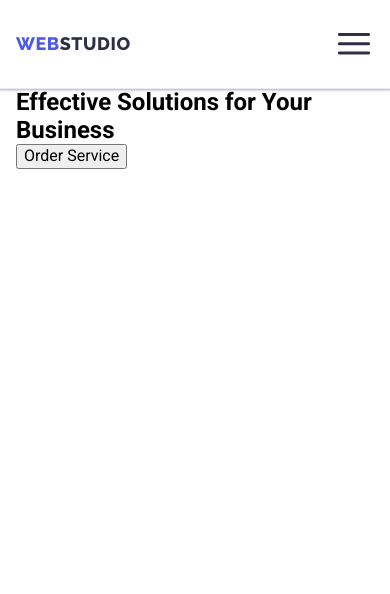
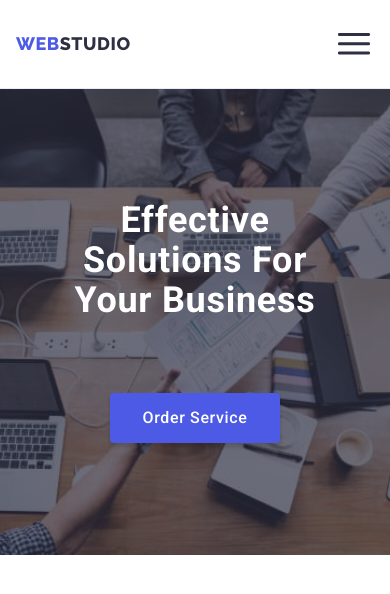
Before and after one commit to TusDP/goit-markup-hw-07, a plain HTML site: page index.html in a window 390 px wide. Drawn offline with nearby package versions, Linux system fonts and the light colour scheme.

Commit message:
Processing hero section

```diff
--- a/css/styles.css
+++ b/css/styles.css
@@ -267,6 +267,69 @@ body {
     height: 24px;
     fill: var(--light-color);
   }
+
+  /* ====Hero==== */
+
+  .hero {
+    max-width: 1440px;
+    background-image: url("photo.png");
+
+    margin: 0 auto;
+    padding: 112px 54px;
+
+    text-align: center;
+    background-size: cover;
+    background-position: center;
+    background-image: linear-gradient(
+        rgba(46, 47, 66, 0.7),
+        rgba(46, 47, 66, 0.7)
+      ),
+      url(../images/main/background/mobile-bg.jpg);
+    background-color: var(--dark-color);
+  }
+
+  @media (min-device-pixel-ratio: 2),
+    (-webkit-min-device-pixel-ratio: 2),
+    (min-resolution: 192dpi),
+    (min-resolution: 2dppx) {
+    .box {
+      background-image: url(../images/main/background/mobile-bg@2x.jpg);
+    }
+  }
+
+  .hero-title {
+    margin-bottom: 72px;
+
+    font-weight: 700;
+    font-size: 36px;
+    line-height: 1.11;
+
+    text-align: center;
+    letter-spacing: 0.02em;
+    text-transform: capitalize;
+
+    color: var(--white-color);
+  }
+
+  .hero-button {
+    padding: 16px 32px;
+
+    font-weight: 500;
+    letter-spacing: 0.04em;
+    color: var(--white-color);
+    background-color: var(--primary-brand-color);
+    box-shadow: 0px 4px 4px rgba(0, 0, 0, 0.15);
+    border-radius: 4px;
+    border: 0;
+
+    transition: background-color var(--timing-function);
+  }
+
+  .hero-button:hover,
+  .hero-button:focus {
+    color: var(--white-color);
+    background-color: var(--pressed-state-color);
+  }
 }
 
 @media screen and (min-width: 768px) {
@@ -344,10 +407,6 @@ body {
   .contacts-link:focus {
     color: var(--pressed-state-color);
   }
-
-
-
-
 }
 
 @media screen and (min-width: 1200px) {
```
Also changed, not shown: images/main/background/desktop-bg.jpg (added), images/main/background/desktop-bg@2x.jpg (added), images/main/background/hero-bcgd.jpg (deleted), images/main/background/mobile-bg.jpg (added), images/main/background/mobile-bg@2x.jpg (added), images/main/background/tablet-bg.jpg (added), images/main/background/tablet-bg@2x.jpg (added).
